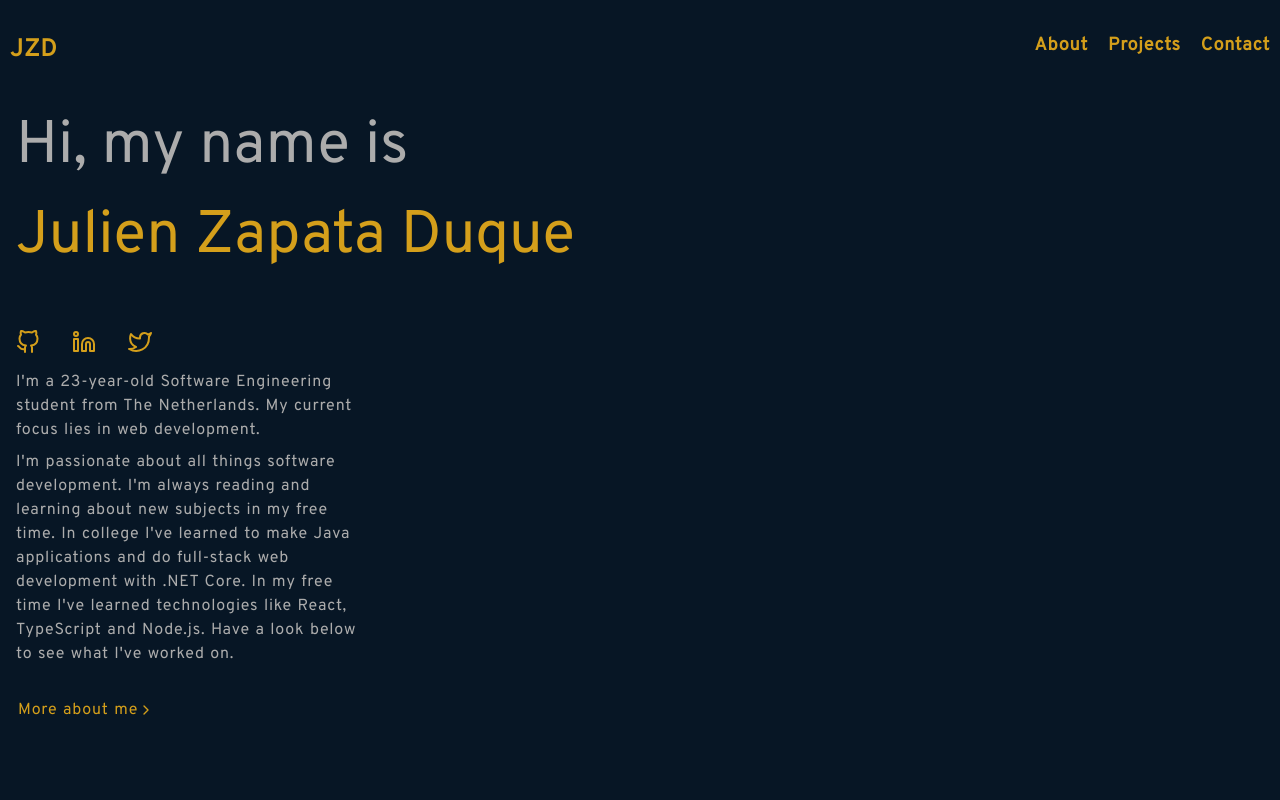
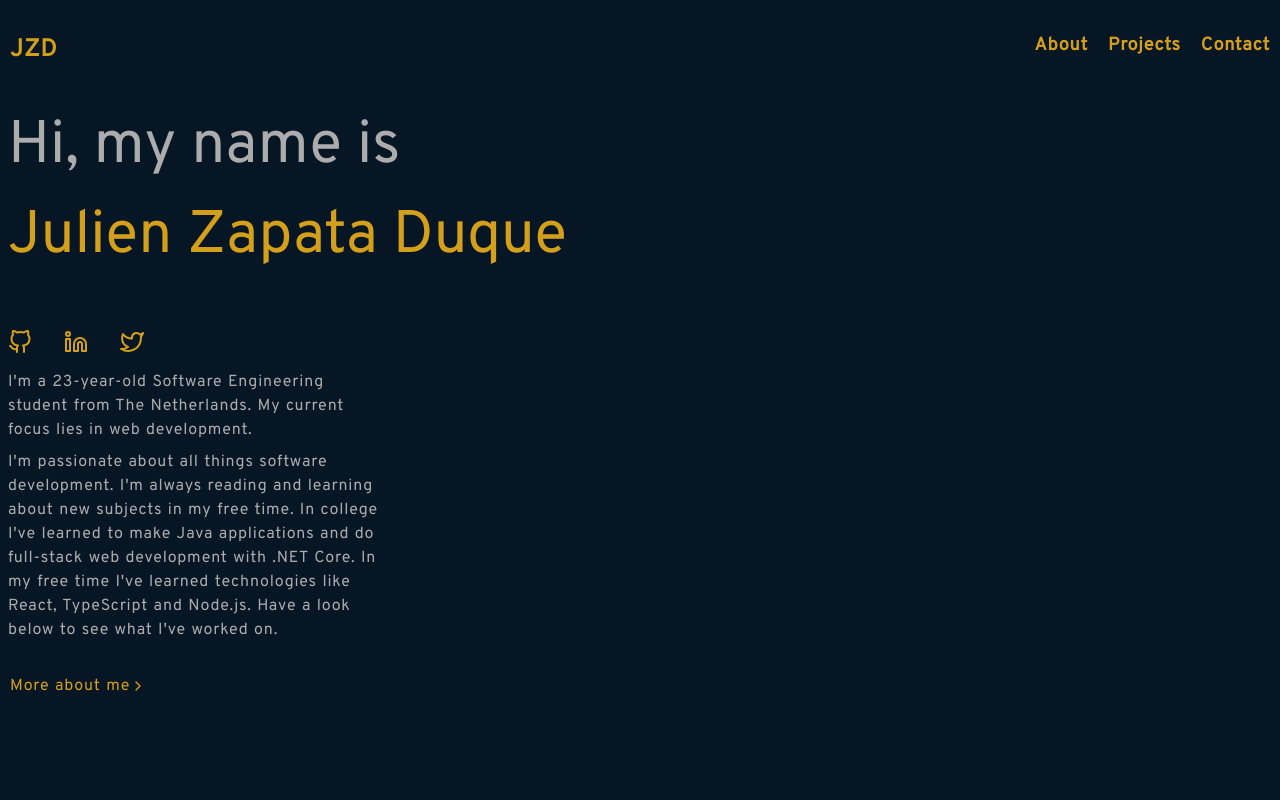
Before and after one commit to JulienZD/website, a Next.js app: page / in a window 1280 px wide. Shown: the top 800 px of the page. Built offline with nearby package versions, Linux system fonts and the light colour scheme.

Commit message:
fix: style homepage differently
This was accidentally removed in the previous commit

```diff
--- a/src/components/layout.tsx
+++ b/src/components/layout.tsx
@@ -6,9 +6,10 @@ import Header from '@components/Header';
 interface Props {
   children: ReactNode;
   title?: string;
+  home?: boolean;
 }
 
-export default function Layout({ children, title = "Hi, I'm Julien" }: Props): JSX.Element {
+export default function Layout({ children, home, title = "Hi, I'm Julien" }: Props): JSX.Element {
   const description =
     "For the past few years I've been playing around with various technologies. I'm eager to learn new things and am always on the lookout for a new challenge.";
   return (
@@ -26,7 +27,7 @@ export default function Layout({ children, title = "Hi, I'm Julien" }: Props): J
         <meta name="theme-color" content="#071625" />
       </Head>
       <Header />
-      <main className="container">{children}</main>
+      <main className={home ? '' : 'container'}>{children}</main>
       <footer className="mt-auto text-right py-3 pr-4">
         <div className="flex justify-end">
           <Link href="https://colors.jzd.me/">
--- a/src/pages/index.tsx
+++ b/src/pages/index.tsx
@@ -23,7 +23,7 @@ interface Props {
 export default function Home({ projectsData }: Props): JSX.Element {
   const projectsRef = useRef<HTMLDivElement>(null);
   return (
-    <Layout>
+    <Layout home>
       <About scrollTo={projectsRef} />
       <Projects projects={projectsData} projectsRef={projectsRef} />
       <Contact />
```
